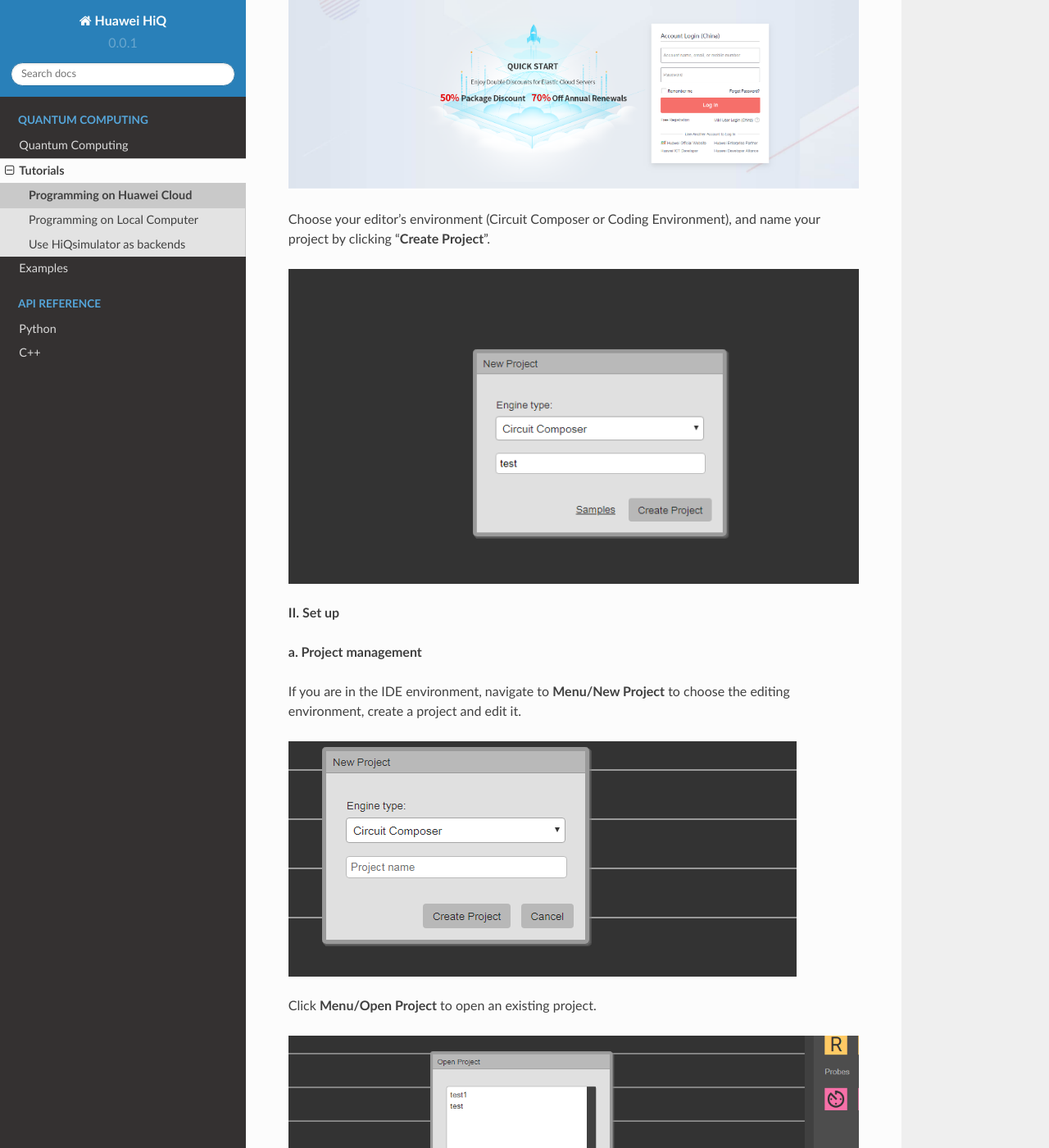
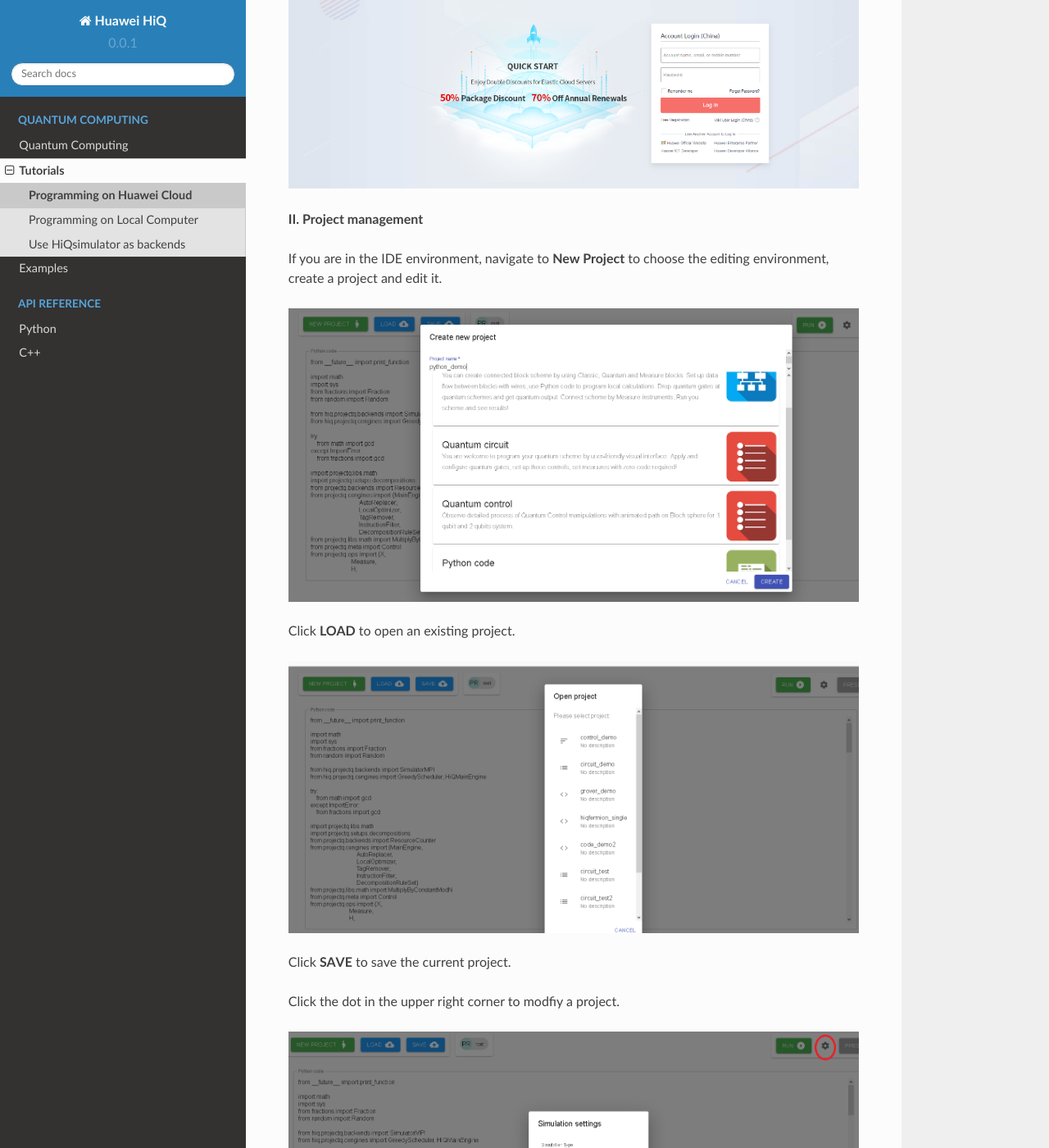
Before and after one commit to MindQuantum-HiQ/HiQsimulator, a Sphinx documentation site: the page built from docs/source/tutorials/tutorials.cloud.rst, in a window 1280 px wide and 1400 px high, scrolled down 710 px. Shown: the whole window at 82% size. Built offline with Sphinx 7.4.7 and the Read the Docs theme 2.0.0, drawn with Linux system fonts in a browser that asks for light colours; pages that are not in the unit, such as notebooks, are missing from menus; some of the changed text lies outside the part shown.

```diff
--- a/docs/source/tutorials/tutorials.cloud.rst
+++ b/docs/source/tutorials/tutorials.cloud.rst
@@ -9,7 +9,7 @@ composer and the coding environment.
 
 First, open the `HiQ Home Page <http://hiq.huaweicloud.com/>`__ and
 click "`Experience Quantum
-Programming <http://hiq.huaweicloud.com/ide.html>`__" or "HiQ Simulator"
+Programming <http://hiq.huaweicloud.com:9002/ide>`__" or "HiQ Simulator"
 from the main menu to find the login prompt.
 
 .. image:: /images/loginfrontpage.png
@@ -18,65 +18,33 @@ Then input your account and password.
 
 .. image:: /images/loginprompt.png
 
-Choose your editor's environment (Circuit Composer or Coding
-Environment), and name your project by clicking "**Create Project**".
+
+**II. Project management**
+
+If you are in the IDE environment, navigate to **New Project** to
+choose the editing environment, create a project and edit it.
 
 .. image:: /images/createproject.png
 
-**II. Set up**
-
-**a. Project management**
-
-If you are in the IDE environment, navigate to **Menu/New Project** to
-choose the editing environment, create a project and edit it.
-
-.. image:: /images/projmanagement.png
-
-Click **Menu/Open Project** to open an existing project.
+Click **LOAD** to open an existing project.
 
 .. image:: /images/openproj.png
 
-Click **Menu/Save Project** to save a project.
+Click **SAVE** to save the current project.
 
-.. image:: /images/saveproj.png
+Click the dot in the upper right corner to modfiy a project.
 
-**b. Graphic user interface**
+.. image:: /images/modproj.png
 
-Set the number of qubits needed.
-
-.. image:: /images/GUIqubitsetting.png
-
-Hang your mouse on the icons of circuit elements (gates and operators)
-on the right side of the Circuit Composer page to find the meanings of
-icons.
-
-.. image:: /images/GUIrightclickqubit.png
-
-Drag elements onto or out of the circuit wires to compose a quantum
-circuit.
-
-.. image:: /images/GUImovequbit.png
-
-**c. Coding interface**
-
-Create a new project and choose "**Code Environment**".
-
-.. image:: /images/createcodingproj.png
-
-Edit and complete Python code on the interface
-
-.. image:: /images/codingenv.png
 
 .. note::
 
     For more programming skills in coding mode, please refer to :ref:`Use-HiQsimulator-as-backends`.
 
 
-
 **III. Run**
 
-Press the **run (play)** button on the top bar to execute your code or
-circuit.
+Press the **RUN** button on the top bar to execute your code or circuit.
 
 .. image:: /images/runproj.png
 
```
Also changed, not shown: other parts of docs/source/tutorials/tutorials.cloud.rst (+2 -0 lines), docs/source/images/GUImovequbit.png (deleted), docs/source/images/GUIqubitsetting.png (deleted), docs/source/images/GUIresult1.png, docs/source/images/GUIresult2.png, docs/source/images/GUIresult3.png (added), docs/source/images/GUIrightclickqubit.png (deleted), docs/source/images/codingenv.png (deleted), docs/source/images/createcodingproj.png (deleted), docs/source/images/createproject.png, docs/source/images/modproj.png (added), docs/source/images/openproj.png, docs/source/images/projmanagement.png (deleted), docs/source/images/runproj.png, 1 more files.
